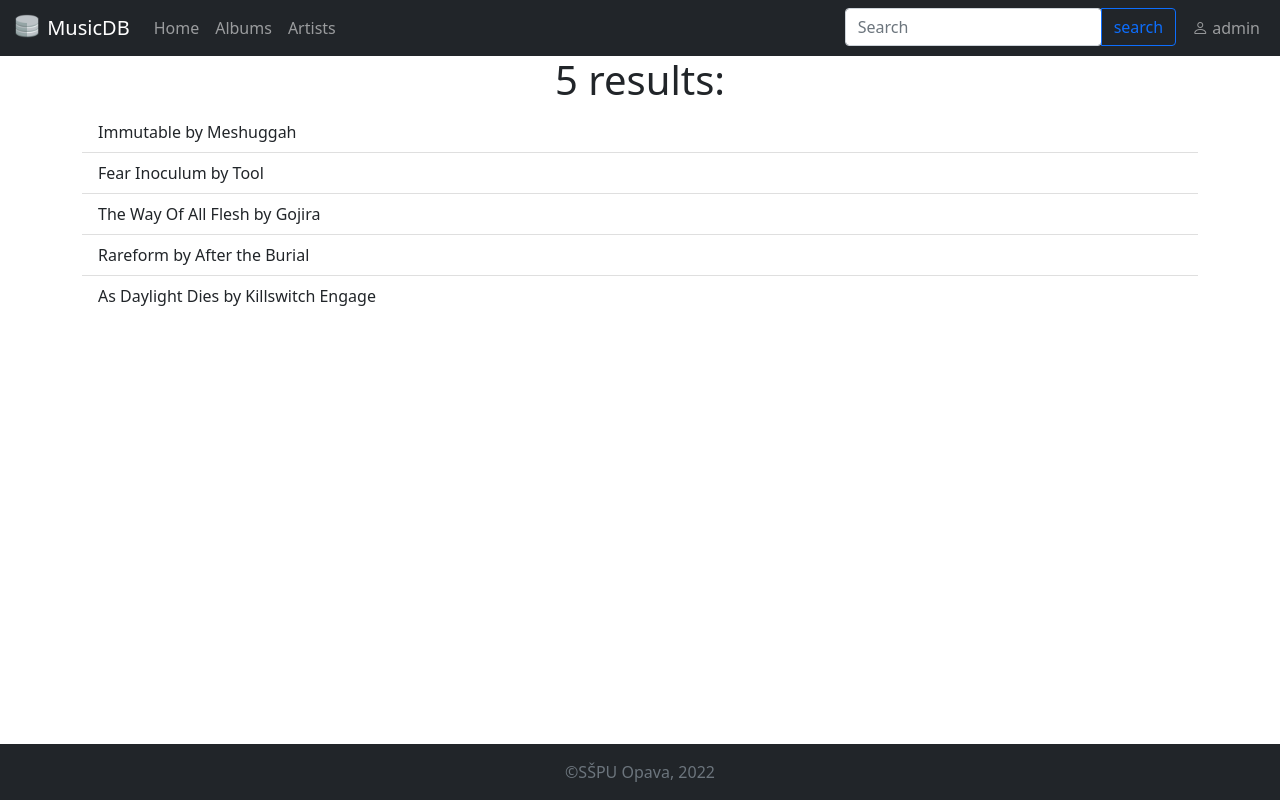
After one commit to vacexpfleger/zaverecny_projekt, a Django app: template templates/search_results.html in a window 1280 px wide. The commit adds this page. Run offline with Django 4.2, Linux system fonts and the light colour scheme; the template is opened without the code that fills it: values that come from a table or form of the project are taken from there, others are empty; data comes from the database, SQL or seed files in the repository; both versions use the stored data as it was after the commit.

Commit message:
v1.3.3 - funkční search

```diff
--- a/hudbadb/urls.py
+++ b/hudbadb/urls.py
@@ -24,6 +24,7 @@
     path("", views.Index.as_view(), name="index"),
     path("albums/", views.AlbumList.as_view(), name="albums"),
     path("albums/<int:pk>/", views.AlbumDetail.as_view()),
+    path("search/", views.SearchResults.as_view(), name="search_results")
 ]
 
 urlpatterns += static(settings.MEDIA_URL, document_root=settings.MEDIA_ROOT)
--- a/templates/page/header.html
+++ b/templates/page/header.html
@@ -21,6 +21,14 @@
                 </li>
             </ul>
             <ul class="navbar-nav d-flex">
+                <li class="nav-item me-2">
+                    <form action="{% url 'search_results' %}" method="get">
+                        <div class="input-group">
+                            <input name="search" type="search" class="form-control rounded" placeholder="Search" aria-label="Search" aria-describedby="search-addon" />
+                            <button type="button" class="btn btn-outline-primary">search</button>
+                        </div>
+                    </form>
+                </li>
                 <li class="nav-item">
                     <a class="nav-link " href="#"><i class="bi bi-person me-1"></i>admin</a>
                 </li>
--- /dev/null
+++ b/templates/search_results.html
@@ -0,0 +1,22 @@
+{% extends "base.html" %}
+{% block content %}
+    <div class="container">
+    {% if not object_list %}
+        <h1 class="text-center display-6 text-muted">Sorry, no results available.</h1>
+    {% else %}
+        {% if object_list.count == 1 %}
+            <h1 class="text-center display-6">{{ object_list.count }} result: </h1>
+        {% else %}
+            <h1 class="text-center display-6">{{ object_list.count }} results: </h1>
+        {% endif %}
+        <ul class="list-group list-group-flush">
+        {% for album in object_list %}
+            <li class="list-group-item">
+                <!--<img src="{{ album.cover.url }}" class="img-fluid" alt="Responsive image"> -->
+                {{ album.name }} by {{ album.artist }}
+            </li>
+        {% endfor %}
+        </ul>
+    {% endif %}
+    </div>
+{% endblock %}
```
Also changed, not shown: hudba/views.py (+14 -2 lines), db.sqlite3.
